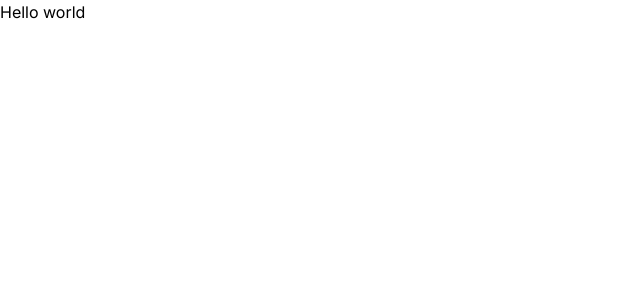
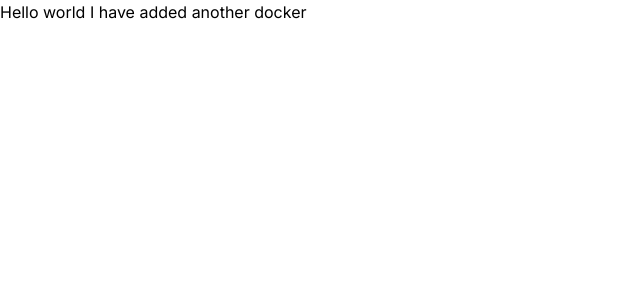
Before and after one commit to auxibee/dockertest, a Next.js app: page / in a window 1280 px wide. Shown: the top 300 px of the page, without its empty margins (0-640 px from the left). Built offline with nearby package versions, Linux system fonts and the light colour scheme.

Commit message:
set up ci/cd

```diff
--- a/app/page.tsx
+++ b/app/page.tsx
@@ -1,5 +1,5 @@
 import Image from "next/image";
 
 export default function Home() {
-  return <div>Hello world</div>;
+  return <div>Hello world I have added another docker</div>;
 }
--- a/compose.yaml
+++ b/compose.yaml
@@ -12,7 +12,6 @@
     image: auxibee/dockertest:latest
     environment:
       NODE_ENV: production
-    platform: linux/amd64
     ports:
       - 3000:3000
 # The commented out section below is an example of how to define a PostgreSQL
```
Also changed, not shown: 1 other file (tests, documents, lock files or other folders).
